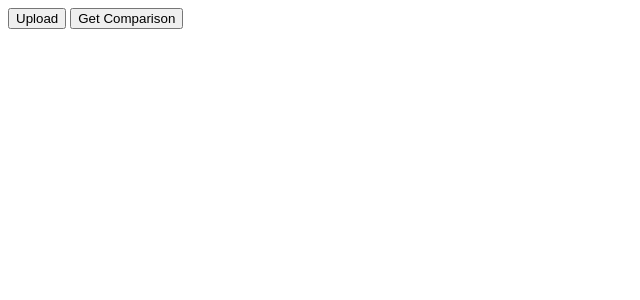
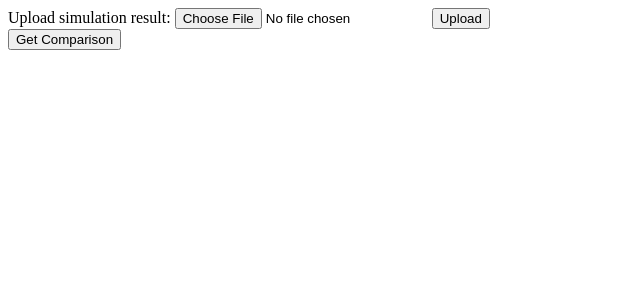
Before and after one commit to Weiqi97/RLO, a Flask app: page / in a window 1280 px wide. Shown: the top 300 px of the page, without its empty margins (0-640 px from the left). Run offline with Flask 2, Linux system fonts and the light colour scheme; some libraries are stand-ins or nearby versions.

Commit message:
Add basic uploading result feature

```diff
--- a/app.py
+++ b/app.py
@@ -1,4 +1,4 @@
-from flask import Flask, render_template
+from flask import Flask, render_template, request
 import numpy as np
 import plotly.graph_objects as go
 from plotly.offline import plot
@@ -31,5 +31,22 @@ def get_graph():
     return plot(fig, show_link=False, output_type="div", include_plotlyjs=False)
 
 
+@app.route("/upload", methods=["POST"])
+def upload():
+    file_ = request.files["file"]
+    # TODO: Handle error
+    data = np.loadtxt(file_)
+
+    reference = np.random.randn(10000)
+    fig = go.Figure(
+        data=[
+            go.Histogram(x=reference, histnorm="probability"),
+            go.Histogram(x=data, histnorm="probability"),
+        ]
+    )
+
+    return plot(fig, show_link=False, output_type="div")
+
+
 if __name__ == "__main__":
     app.run()
--- a/templates/index.html
+++ b/templates/index.html
@@ -8,7 +8,12 @@
     <title>RLO Project</title>
 </head>
 <body>
-    <button>Upload</button>
+    <form method="post" action="/upload" enctype="multipart/form-data">
+        <label for="upload-file">Upload simulation result:</label>
+        <input type="file" id="upload-file" name="file">
+        <input type="submit" value="Upload">
+    </form>
+
     <button id="get-comparison">Get Comparison</button>
     <div id="container"></div>
 </body>
```
